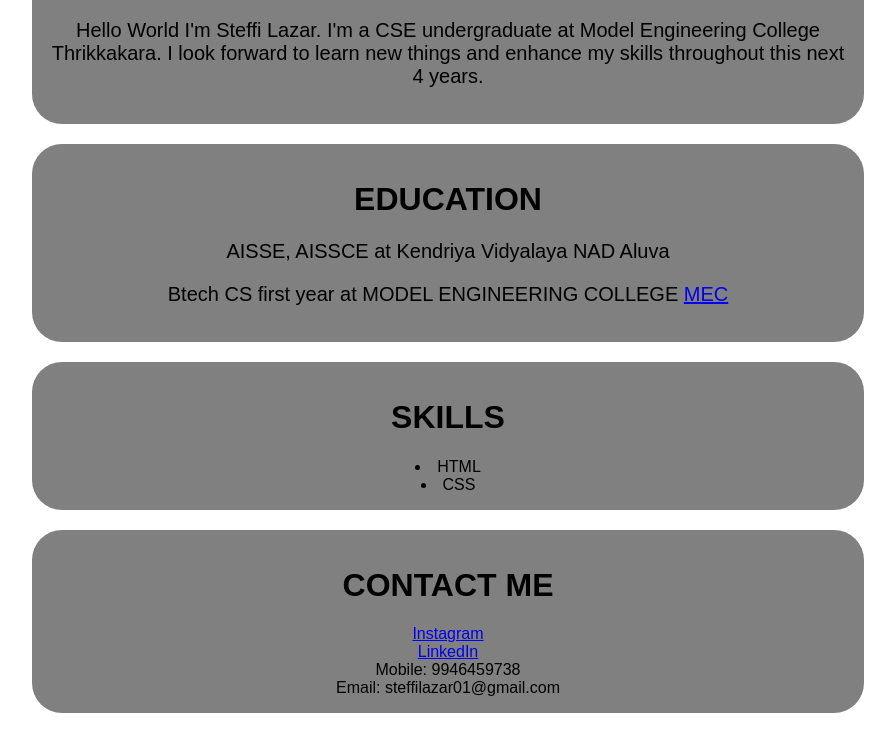
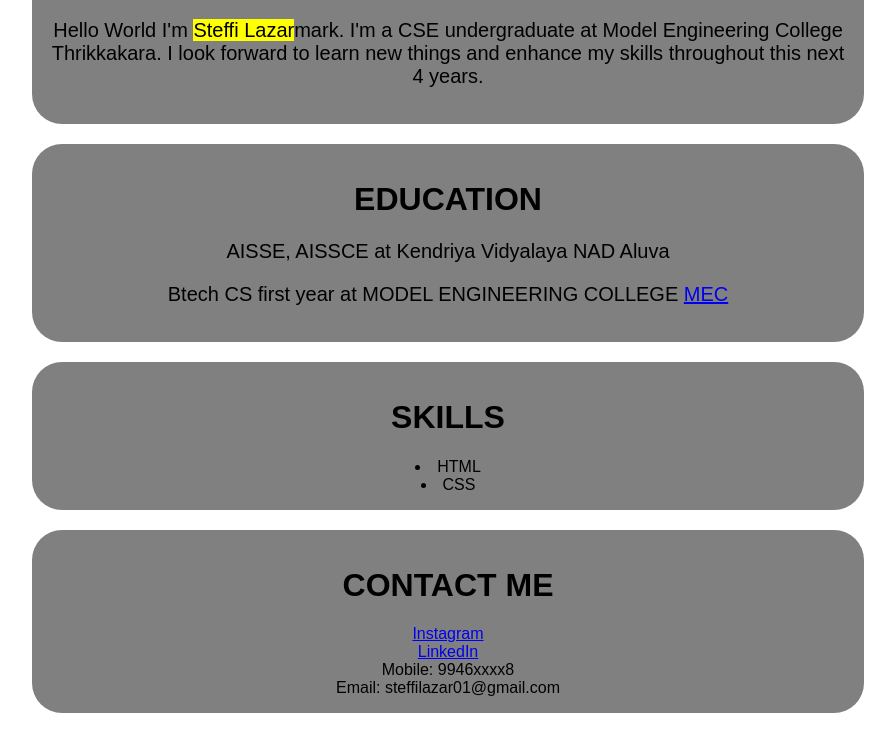
Before and after one commit to steffilazar/portfolio, a plain HTML site: page index.html in a window 1280 px wide. Shown: the part 557-1290 px from the top of the page, without its empty margins (301-1196 px from the left). Drawn offline with Linux system fonts and the light colour scheme.

Commit message:
Update index.html

```diff
--- a/index.html
+++ b/index.html
@@ -15,7 +15,7 @@
     <div id="about">
         <h1>ABOUT ME</h1>
     <p>Hello World
-        I'm Steffi Lazar. I'm a CSE undergraduate at Model Engineering College Thrikkakara. I look forward to learn new things and enhance my skills throughout this next 4 years.
+        I'm <mark>Steffi Lazar</mark>mark. I'm a CSE undergraduate at Model Engineering College Thrikkakara. I look forward to learn new things and enhance my skills throughout this next 4 years.
     </p>
     </div>
     <div id="education">
@@ -32,7 +32,7 @@
         <div>
                 <li><a href="https://instagram.com/steffilazar01?utm_source=qr">Instagram</a></li>
                 <li><a href="http://linkedin.com/in/steffi-lazar-b1577b291">LinkedIn</a></li>
-                <li>Mobile: 9946459738</li>
+                <li>Mobile: 9946xxxx8</li>
                 <li>Email: steffilazar01@gmail.com</li>
         </div>
         </div>
```
